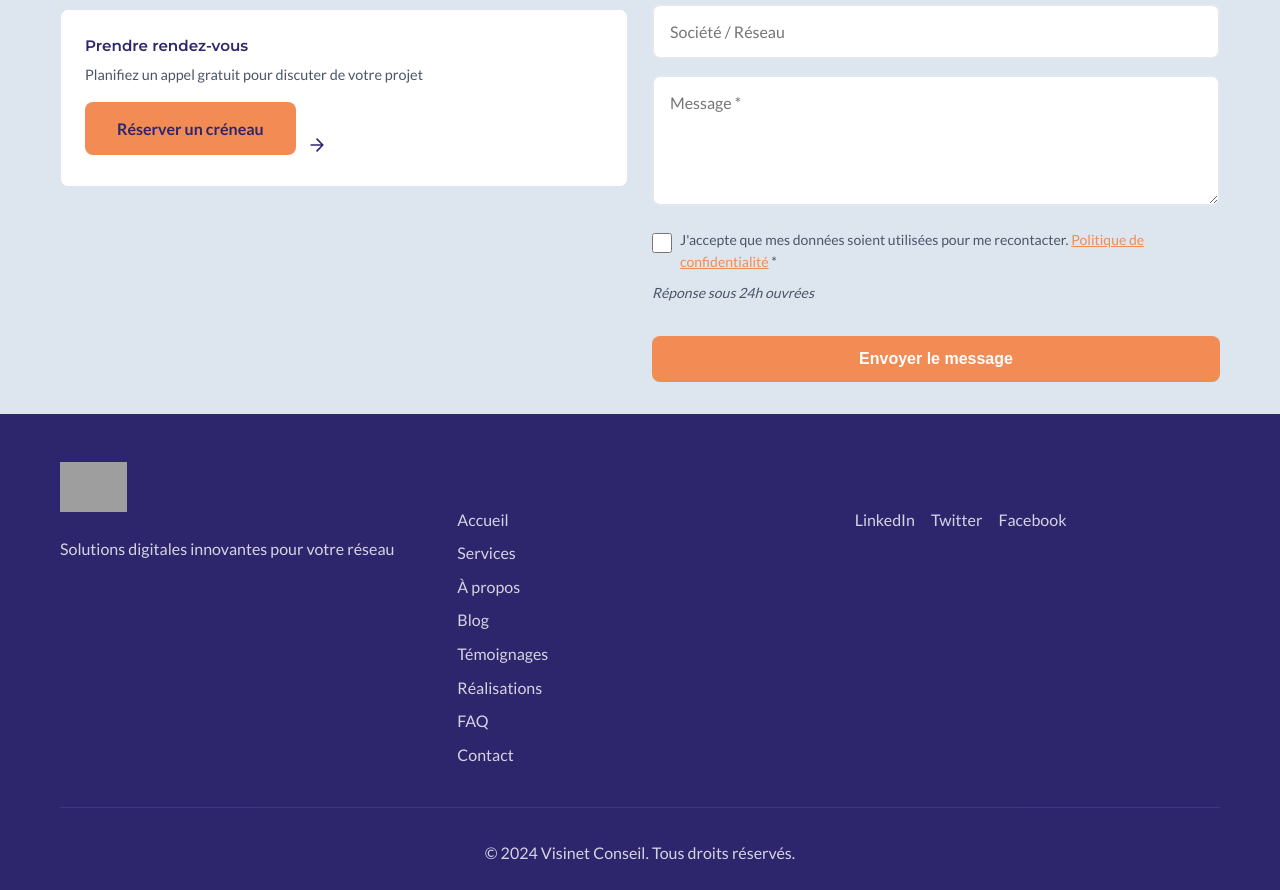
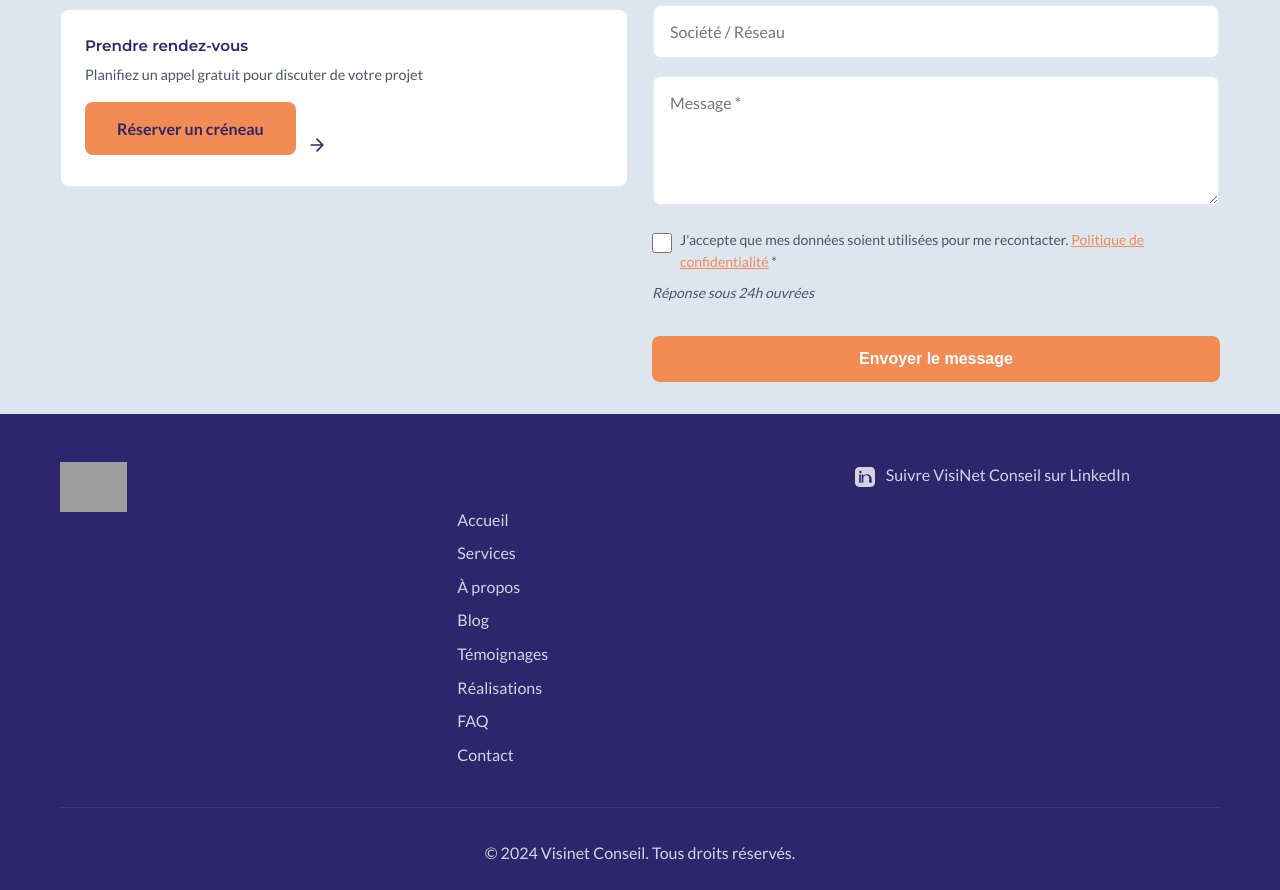
Before and after one commit to axellkanel/visinet-conseil-, a plain HTML site: page index.html in a window 1280 px wide. Shown: the part 3956-4846 px from the top of the page. Drawn offline with Linux system fonts and the light colour scheme; grey boxes are pictures that could not be loaded.

Commit message:
Update index.html

```diff
--- a/index.html
+++ b/index.html
@@ -582,7 +582,6 @@
             <div class="footer-content">
                 <div class="footer-brand">
                     <img src="VisiNet_C_Logo_HD haute résolution (300 dpi), - Copie.png" alt="Visinet Conseil" class="footer-logo" width="50" height="50">
-                    <p>Solutions digitales innovantes pour votre réseau</p>
                 </div>
                 <div class="footer-links">
                     <h4>Liens rapides</h4>
@@ -598,11 +597,13 @@
                     </ul>
                 </div>
                 <div class="footer-social">
-                    <h4>Suivez-nous</h4>
                     <div class="social-links">
-                        <a href="#" aria-label="LinkedIn">LinkedIn</a>
-                        <a href="#" aria-label="Twitter">Twitter</a>
-                        <a href="#" aria-label="Facebook">Facebook</a>
+                        <a href="https://www.linkedin.com/company/visinet-conseil/" target="_blank" rel="noopener noreferrer" aria-label="Suivre VisiNet Conseil sur LinkedIn">
+                            <svg width="20" height="20" viewBox="0 0 24 24" fill="none" xmlns="http://www.w3.org/2000/svg" aria-hidden="true" style="vertical-align: middle; margin-right: 0.5rem;">
+                                <path d="M19 0H5C2.239 0 0 2.239 0 5V19C0 21.761 2.239 24 5 24H19C21.761 24 24 21.761 24 19V5C24 2.239 21.761 0 19 0ZM8 19H5V9H8V19ZM6.5 7.5C5.67 7.5 5 6.83 5 6C5 5.17 5.67 4.5 6.5 4.5C7.33 4.5 8 5.17 8 6C8 6.83 7.33 7.5 6.5 7.5ZM20 19H17V13.5C17 11.57 15.43 10 13.5 10C11.57 10 10 11.57 10 13.5V19H7V9H10V10.81C10.88 9.56 12.39 8.62 14.12 8.62C17.79 8.62 20 11.04 20 14.75V19Z" fill="currentColor"/>
+                            </svg>
+                            Suivre VisiNet Conseil sur LinkedIn
+                        </a>
                     </div>
                 </div>
             </div>
```
